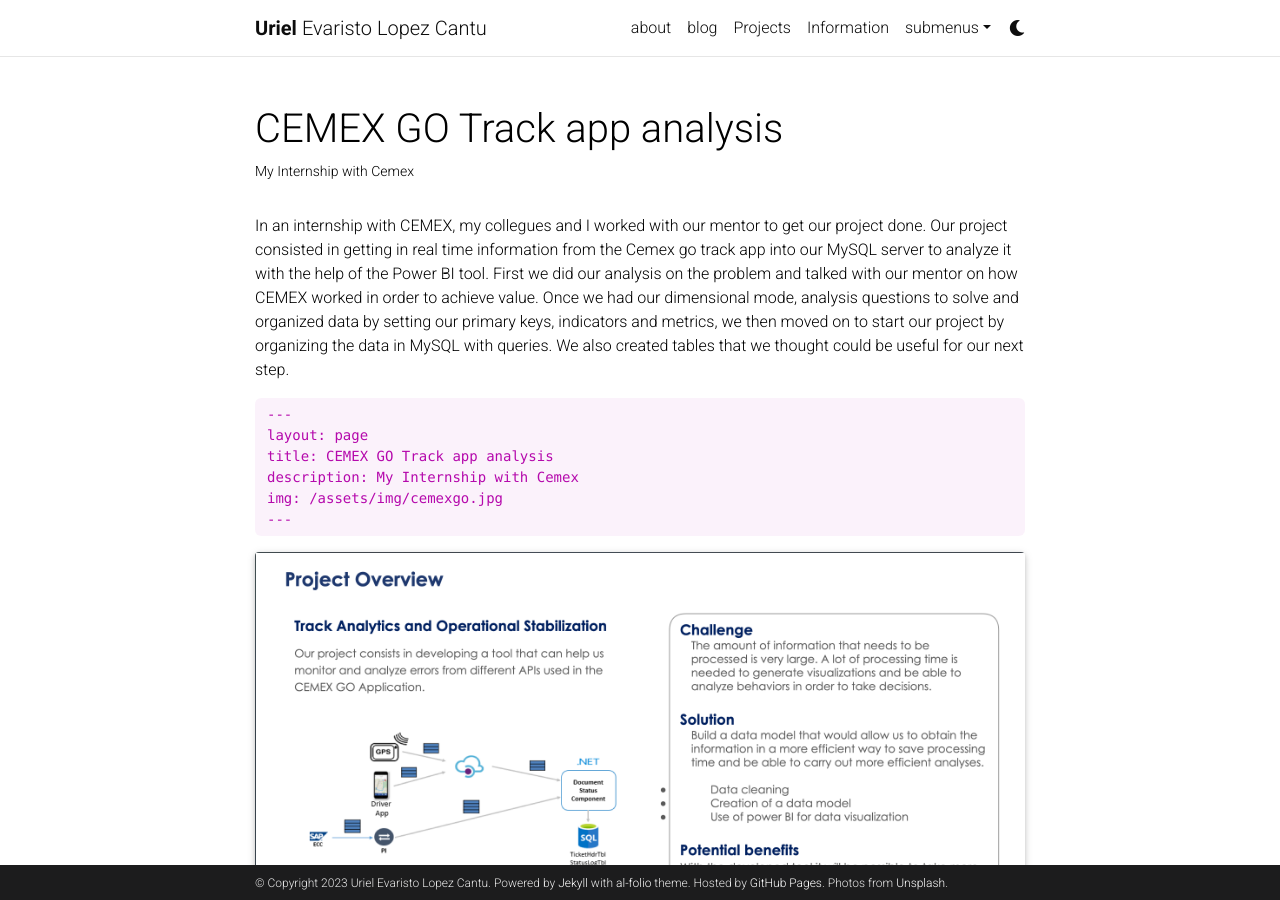
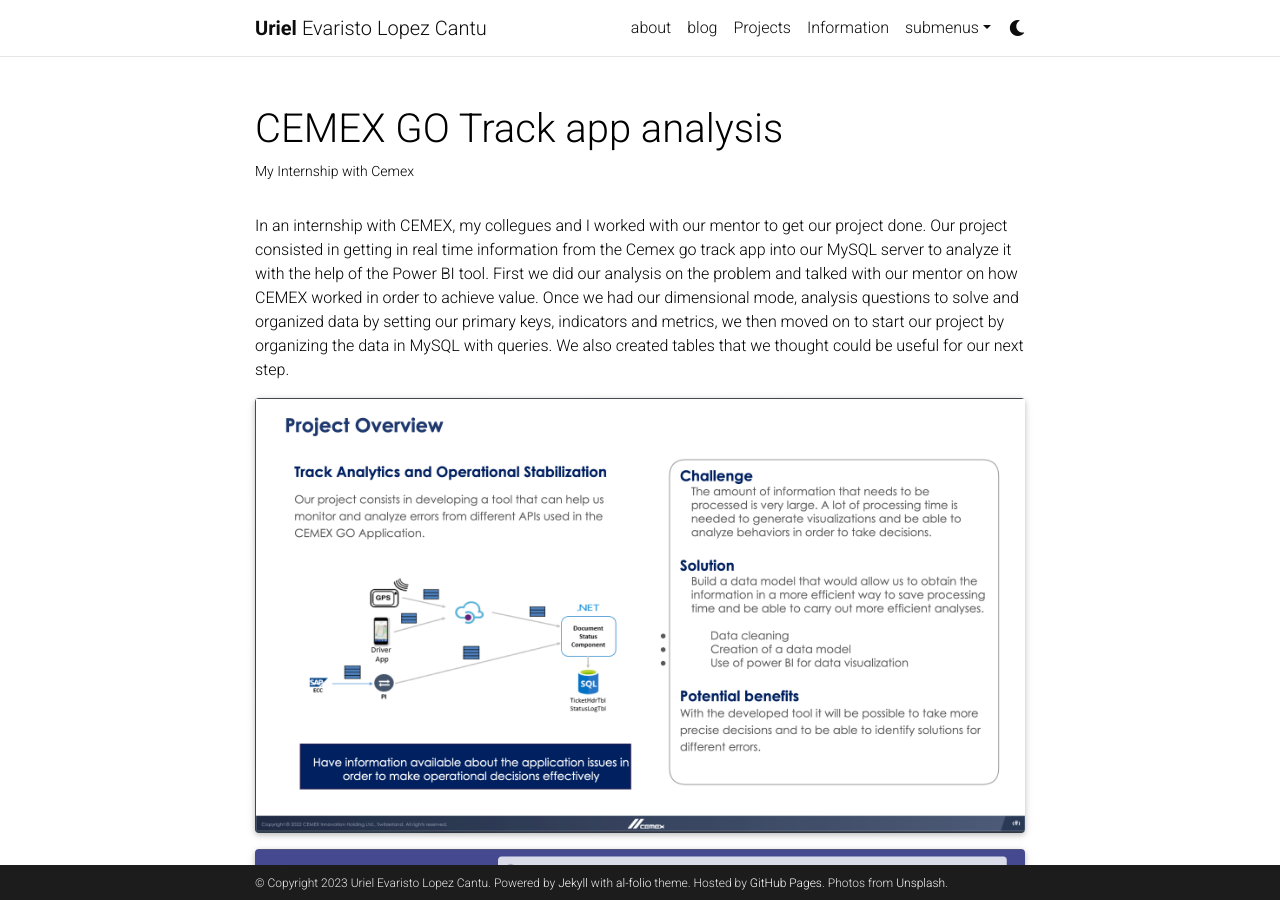
Before and after one commit to ulopezc/ulopezc.github.io, a Jekyll site: the page built from _projects/1_project.md, in a window 1280 px wide and 900 px high. Built offline with Jekyll 4.4.1, drawn with Linux system fonts in a browser that asks for light colours; full-size pictures stand in for the smaller copies a plugin makes; comment, search, counter and statistics services are not loaded; a style sheet for code colours, icons or effects is not loaded.

Commit message:
Update 1_project.md

```diff
--- a/_projects/1_project.md
+++ b/_projects/1_project.md
@@ -8,13 +8,6 @@ category: work
 ---
 
 In an internship with CEMEX, my collegues and I worked with our mentor to get our project done. Our project consisted in getting in real time information from the Cemex go track app into our MySQL server to analyze it with the help of the Power BI tool. First we did our analysis on the problem and talked with our mentor on how CEMEX worked in order to achieve value. Once we had our dimensional mode, analysis questions to solve and organized data by setting our primary keys, indicators and metrics, we then moved on to start our project by organizing the data in MySQL with queries. We also created tables that we thought could be useful for our next step.
-
-    ---
-    layout: page
-    title: CEMEX GO Track app analysis
-    description: My Internship with Cemex
-    img: /assets/img/cemexgo.jpg
-    ---
 
 <div class="row">
     <div class="col-sm mt-3 mt-md-0">
```
